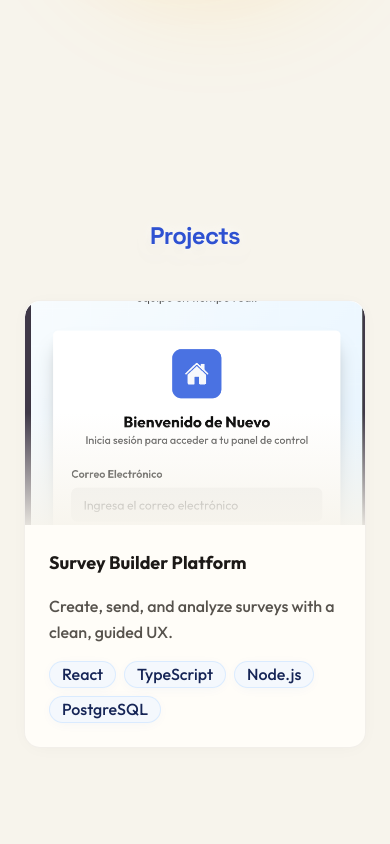
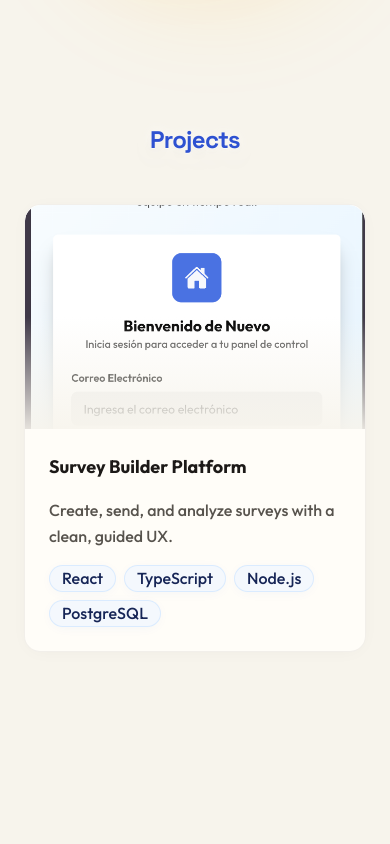
Before and after one commit to mely-chow/portfolio, a React (Vite) app: page / in a window 390 px wide. Shown: the part 720-1564 px from the top of the page. Built offline with nearby package versions, Linux system fonts and the light colour scheme.

Commit message:
also fixed spacing in mobile vs larger screen when scrolling

```diff
--- a/src/pages/Contacts.tsx
+++ b/src/pages/Contacts.tsx
@@ -7,7 +7,7 @@ function Contacts() {
   return (
     <section
       id="contacts"
-      className="min-h-screen scroll-mt-24 flex items-start pt-24 md:items-center md:pt-0 relative z-20"
+      className="min-h-screen scroll-mt-24 flex items-start md:items-center md:pt-0 relative z-20"
     >
       <div className="w-full flex flex-col items-center md:-translate-y-4 lg:-translate-y-6">
         <h2 className="font-display text-2xl">Contacts</h2>
--- a/src/pages/Projects.tsx
+++ b/src/pages/Projects.tsx
@@ -37,7 +37,7 @@ function Projects() {
   return (
     <section
       id="projects"
-      className="min-h-screen scroll-mt-24 flex items-start pt-24 md:items-center md:pt-0 relative z-20"
+      className="min-h-screen scroll-mt-24 flex items-start  md:items-center md:pt-0 relative z-20"
     >
       <div className="w-full flex flex-col items-center md:-translate-y-4 lg:-translate-y-6">
         <h2 className="font-display text-2xl">Projects</h2>
```
